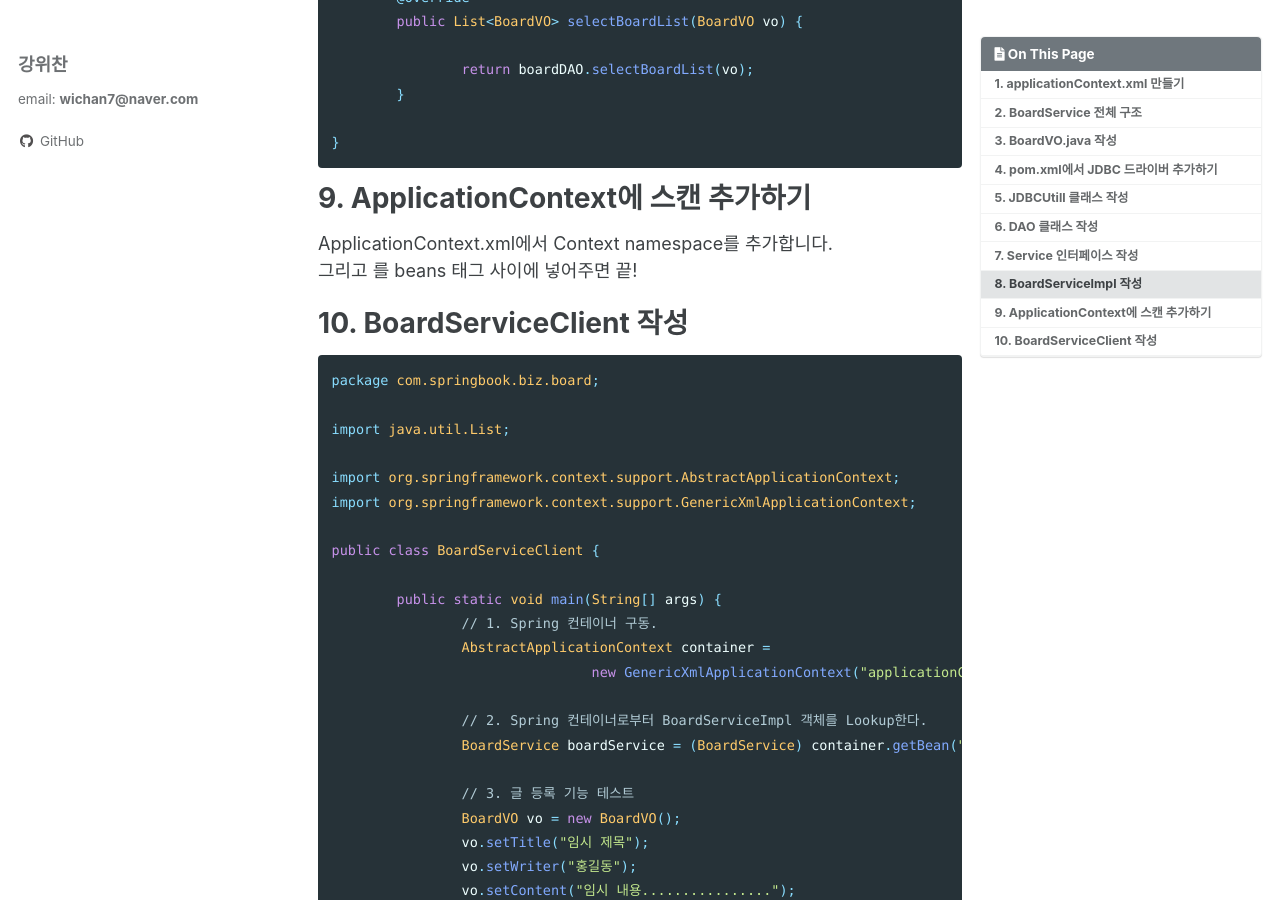
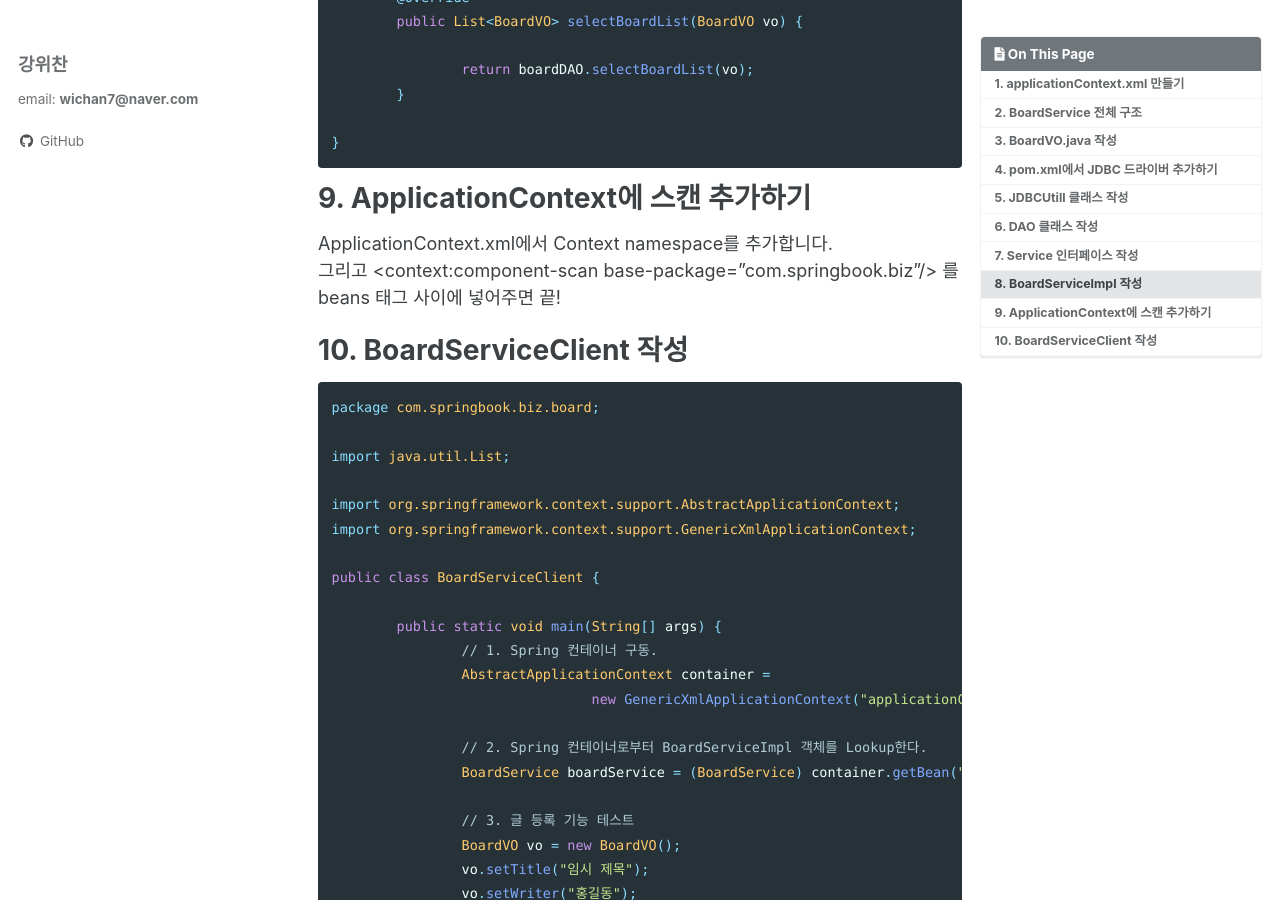
Before and after one commit to wichan7/wichan7.github.io, a Jekyll site: the page built from _posts/2020-09-12-spring-2.md, in a window 1280 px wide and 900 px high, scrolled down 11206 px. Built offline with Jekyll 4.4.1, drawn with Linux system fonts in a browser that asks for light colours; cached includes are drawn as plain includes; comment, search, counter and statistics services are not loaded.

Commit message:
Update 2020-09-12-spring-2.md

```diff
--- a/_posts/2020-09-12-spring-2.md
+++ b/_posts/2020-09-12-spring-2.md
@@ -410,7 +410,7 @@ public class BoardServiceImpl implements BoardService{
 
 # 9. ApplicationContext에 스캔 추가하기
 ApplicationContext.xml에서 Context namespace를 추가합니다.
-그리고 <context:component-scan base-package="com.springbook.biz"/> 를 beans 태그 사이에 넣어주면 끝!
+그리고 \<context:component-scan base-package="com.springbook.biz"/\> 를 beans 태그 사이에 넣어주면 끝!
 
 
 # 10. BoardServiceClient 작성
```
